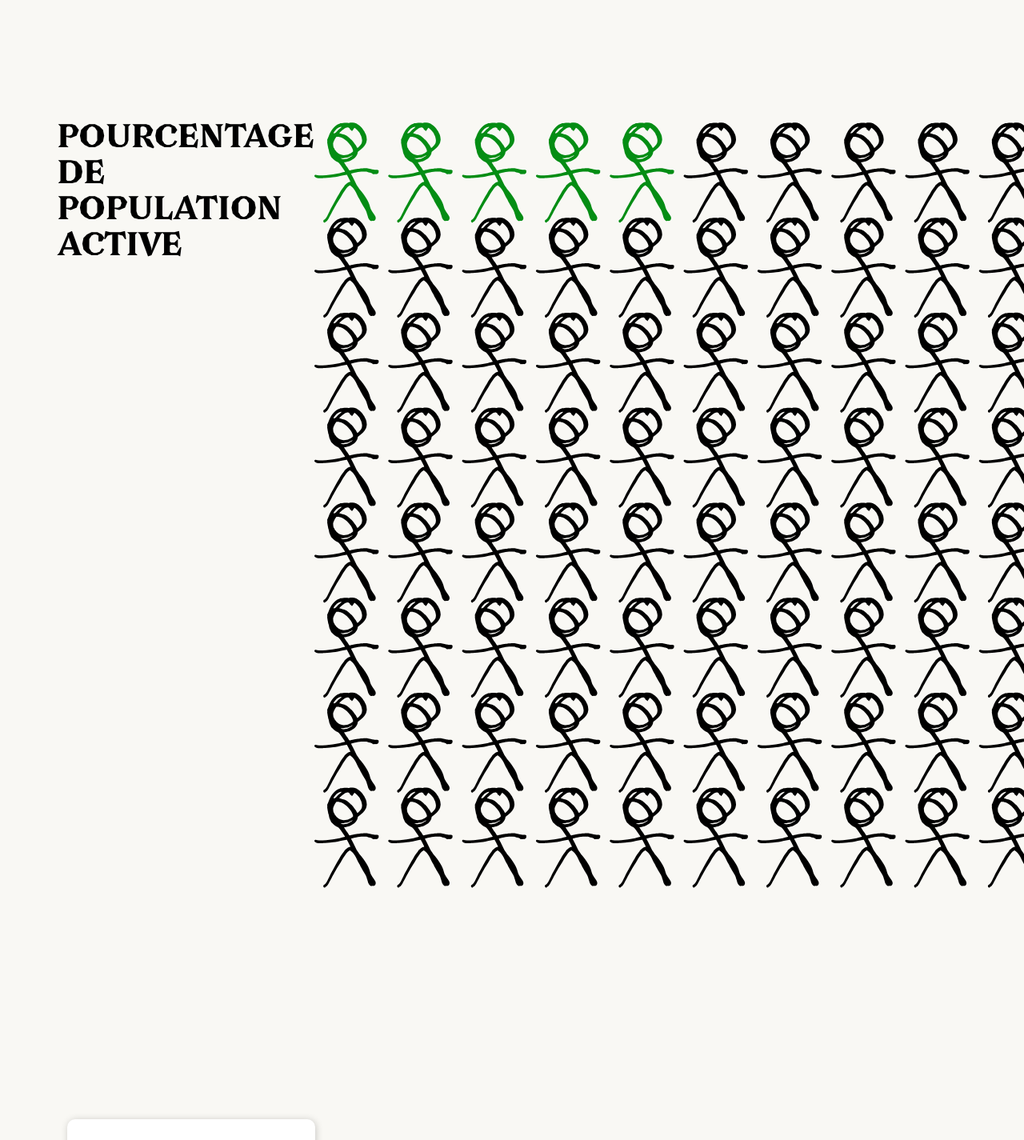
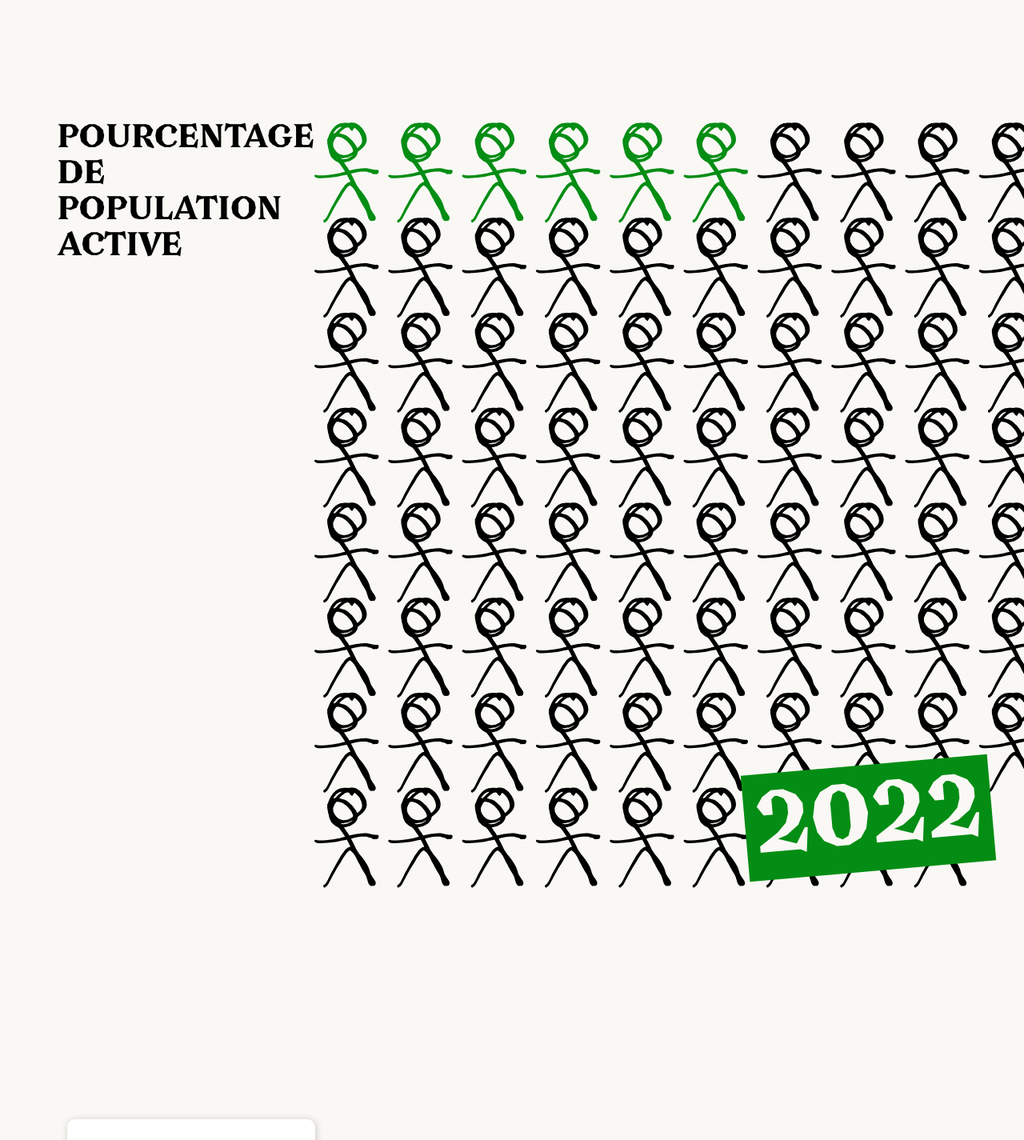
Before and after one commit to Yheloww/remakeHackaton, a SvelteKit app in the folder education-for-climate/: page / in a window 1280 px wide. Shown: the part 6560-7985 px from the top of the page at 80% size. Built offline with nearby package versions, Linux system fonts and the light colour scheme.

Commit message:
bonhomme anim ok

```diff
--- a/education-for-climate/src/components/bonhomme.svelte
+++ b/education-for-climate/src/components/bonhomme.svelte
@@ -1,18 +1,19 @@
 <script>
 import Scroll from "./Scrolly.svelte";
-import { fly } from "svelte/transition";
+import { fade, fly } from "svelte/transition";
 import {pathBonhomme} from "../components/path.js";
 import * as d3 from 'd3'
 import { onMount } from "svelte";
-  import { each } from "svelte/internal";
+import { each } from "svelte/internal";
+import { tweened } from "svelte/motion";
 
 let height;
 let width;
+let currentStep;
+let step;
+$: year = 2022;
 
-//number of icons to color in to visualize percent
-let percentNumber = 5;
 
-//variables for the font family, and some colors
 let fontFamily = "helvetica";
 let bonhommeFill = "black";
 let bonhommeFillActive = "#048D14";
@@ -22,8 +23,8 @@ let numRows = 8;
 let numCols = 13;
 
 let data = d3.range(numCols*numRows);
-    console.log(data);
-
+data.splice(data.length - 4)
+console.log(data.length)
 //x and y axis scales
 let y = d3.scaleBand()
 		.range([0, 950])
@@ -33,7 +34,6 @@ let x = d3.scaleBand()
 		.range([0, 1200])
 		.domain(d3.range(numCols));
 
-let currentStep;
 let steps = [
     "Au sein de la population active de notre pays, seulement 1 personne sur 20 a reçu un enseignement qui aborde les questions climatiques. ",
     "En supposant une transformation rapide de la majorité des formations d’ici dix ans, il faudrait attendre 2045 pour passer à 1 personne sur 3. ",
@@ -41,6 +41,34 @@ let steps = [
     "Les universités et les hautes écoles, qui forment près de la moitié de la population en Belgique, doivent par conséquent améliorer leur offre de cours qui abordent les enjeux climatiques si elles souhaitent être en accord avec le Pacte vert européen. ",
     "Le manque de données disponibles ne permet malheureusement pas d’analyser l’évolution de cette offre au fil du temps. Nous pouvons cependant analyser la situation actuelle. "
 ]
+
+$: percent = 5;
+
+    $: step1 = tweened(data.map((d) => d.step1))
+
+    const step2 = function () {
+        tweenedX.set(data.map((d) => d.step2));
+    };
+
+    const step3= function () {
+        tweenedX.set(data.map((d) => d.step3));
+    };
+
+
+    $: {
+    if (currentStep == 0) {
+        percent=5;
+        year="2022";
+    }
+    if (currentStep == 1) {
+        percent=33;
+        year="2045";
+    }
+    if (currentStep >= 2) {
+        year="2060";
+    }
+  }
+
 </script>
 
 
@@ -60,19 +88,22 @@ let steps = [
                                 </path>
                             </g>
                         </def>
-
                         <g>
-                            {#each data as d}
+                            {#each data as d, index}
                             <use href="#bonhomme"
                                  id="id = {d}"
                                  x={ x(d%numCols)}
                                  y={ y(Math.floor(d/numCols))}
-                                 fill={d < percentNumber ? bonhommeFillActive : bonhommeFill}></use>
+                                 fill={d <= percent ? bonhommeFillActive : bonhommeFill}
+                                 transition:fade={{duration:200}}
+                                 step={currentStep}></use>
                             {/each}
-
                         </g>
-
                     </svg>
+                    <h1 id="sticker"
+                        class="big"
+                        step={currentStep}
+                        transition:fade={{duration: 600}}>{year}</h1>
                 </div>
             </div>
     </div>
@@ -146,4 +177,16 @@ let steps = [
   #grid-container {
     flex-basis: 65%;
   }
+
+  #sticker {
+    position: absolute;
+    left: 73%;
+    top: 83%;
+    font-size: 6rem;
+    background-color: #048D14;
+    color:#F9F8F4;
+    padding: 1%;
+    padding-bottom: 0%;
+    transform: rotate(-5deg);
+  }
     </style>
--- a/education-for-climate/src/components/round.svelte
+++ b/education-for-climate/src/components/round.svelte
@@ -4,7 +4,7 @@
     import { tweened } from "svelte/motion";
     import { cubicOut, elasticOut } from 'svelte/easing';
     import {fade, fly} from 'svelte/transition';
-    import { each } from 'svelte/internal';
+    import { each, text } from 'svelte/internal';
 
     let width = 1000;
     let height = 1000;
@@ -16,6 +16,8 @@
     let WalSticker = false;
     let FlaSticker = false;
     let totalText = false;
+    let exist= false;
+    $: change_text = '';
 
     $: xScale = d3.scaleLinear()
     .domain([0,100])
@@ -39,6 +41,8 @@
         BxlSticker = false;
         FlaSticker = false;
         totalText = false;
+        exist=true;
+        change_text= "Bien essayé… En réalité, c’est la Flandre qui arrive en première position. Mais la différence entre les trois régions est assez faible."
     };
 
     const step3 = function () {
@@ -47,6 +51,8 @@
         BxlSticker = false;
         FlaSticker = true;
         totalText = false;
+        exist=true
+        change_text = "Bien joué ! Mais en réalité, la différence entre les trois régions est assez faible."
     };
 
     const step4 = function () {
@@ -55,6 +61,8 @@
         BxlSticker = false;
         FlaSticker = false;
         totalText = true;
+        exist=true;
+        change_text="La différence entre les régions est donc minime, mais il apparaît clairement qu’elles doivent chacune faire un effort afin d’augmenter la proportion de cours qui abordent les enjeux climatiques dans l’enseignement supérieur.";
     };
 
     const step1 = function () {
@@ -63,6 +71,8 @@
         BxlSticker = true;
         FlaSticker = false;
         totalText = false;
+        exist=true;
+        change_text="";
     };
 
     function custom(node, params) {
@@ -95,12 +105,13 @@
         <button class="btn-3" on:click={step3}><span>Flandre</span></button>
         <button class="btn-4" on:click={step4}><span>total</span></button>
     </div>
+    {#if exist}
     <div class="raltive-p">
         {#if WalSticker}
         <img class="wallonie" width="10%" src="./images/wallonie-08.svg" alt ="wallonie"transition:custom= {{}}/>
         {/if}
         {#if FlaSticker}
-    >   <img class="flandre" width="10%" src="./images/flandre-09.svg" alt ="wallonie"transition:custom= {{}}/>
+        <img class="flandre" width="10%" src="./images/flandre-09.svg" alt ="wallonie"transition:custom= {{}}/>
         {/if}
         {#if totalText}
         <p class="total" transition:custom= {{}}>Ce cercle vert correspond à 100% des cours</p>
@@ -110,18 +121,20 @@
         {/if}
     </div>
     <div class="container">
+        <p class="change-test">{change_text}</p>
         <svg width={width} height={plotH}>
             {#each data as circle, index}
             <circle
                 cx={width/2}
                 cy={plotH/2}
-                r={xScale($tweenedX[index])}
+                r={xScale($tweenedX[index] )+20}
                 fill="none"
                 stroke={ $tweenedX[index] >= 100 ? "green" : "black"}
                 stroke-width={ $tweenedX[index] > 118 ? "0px" : "3px"}
                 transition:fade={{duration : 600}}/>
             {/each}
     </div>
+    {/if}
 </section>
 
 
@@ -136,7 +149,7 @@
         justify-content: center;
         flex-direction: column;
         align-items: center;
-        width: 75%;
+        width: 80%;
         margin: 0 auto;
     }
     .section {
@@ -189,9 +202,15 @@
     .total {
         position: absolute;
         top: 50vh;
-        left: 40.5vw;
+        left: 43%;
         text-align: center;
-        width: 20%;
+        width: 15%;
 
     }
+
+    .change-test {
+        text-align: center;
+        margin-left: 25%;
+        margin-right: 25%;
+    }
     </style>
```
